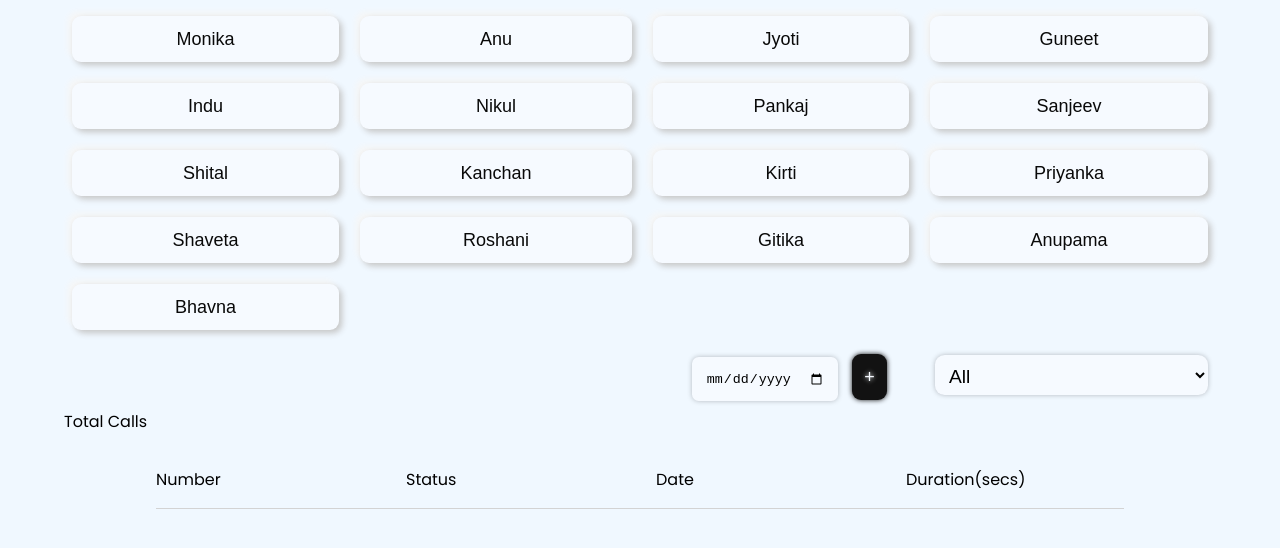
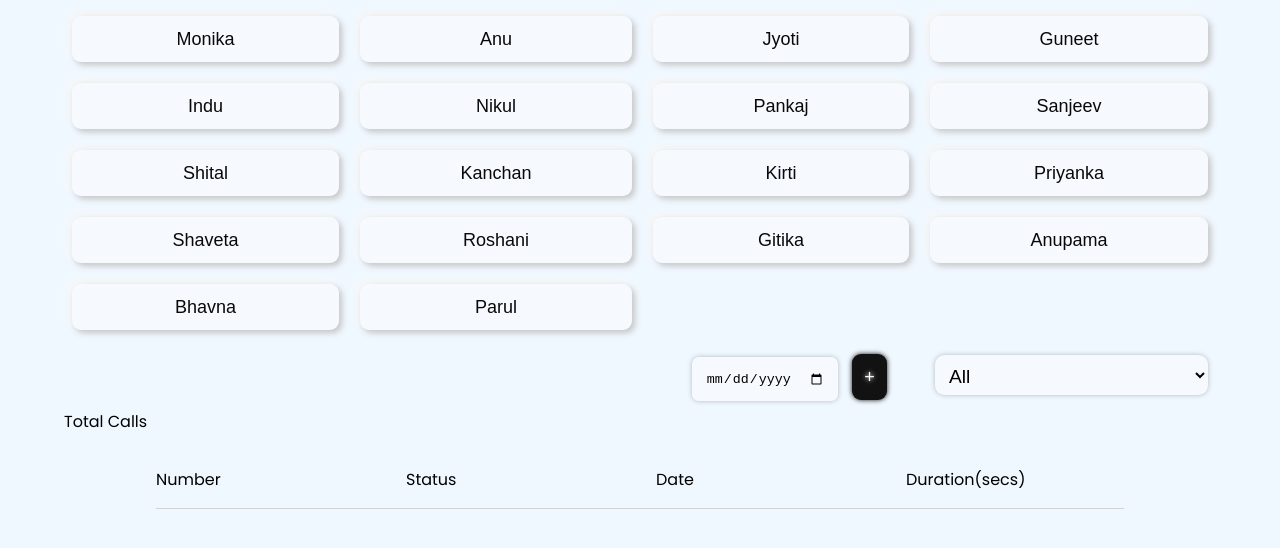
Before and after one commit to tanbir-create/ayurveda-calls, a plain HTML site: page index.html in a window 1280 px wide. Drawn offline with nearby package versions, Linux system fonts and the light colour scheme.

Commit message:
Update index.html

```diff
--- a/index.html
+++ b/index.html
@@ -40,6 +40,8 @@
 <button class="btn" id="anupama" >Anupama</button>
 
         <button class="btn" id="bhavna" >Bhavna</button>
+
+<button class="btn" id="parul" >Parul</button>
 </div>
 
 
```
